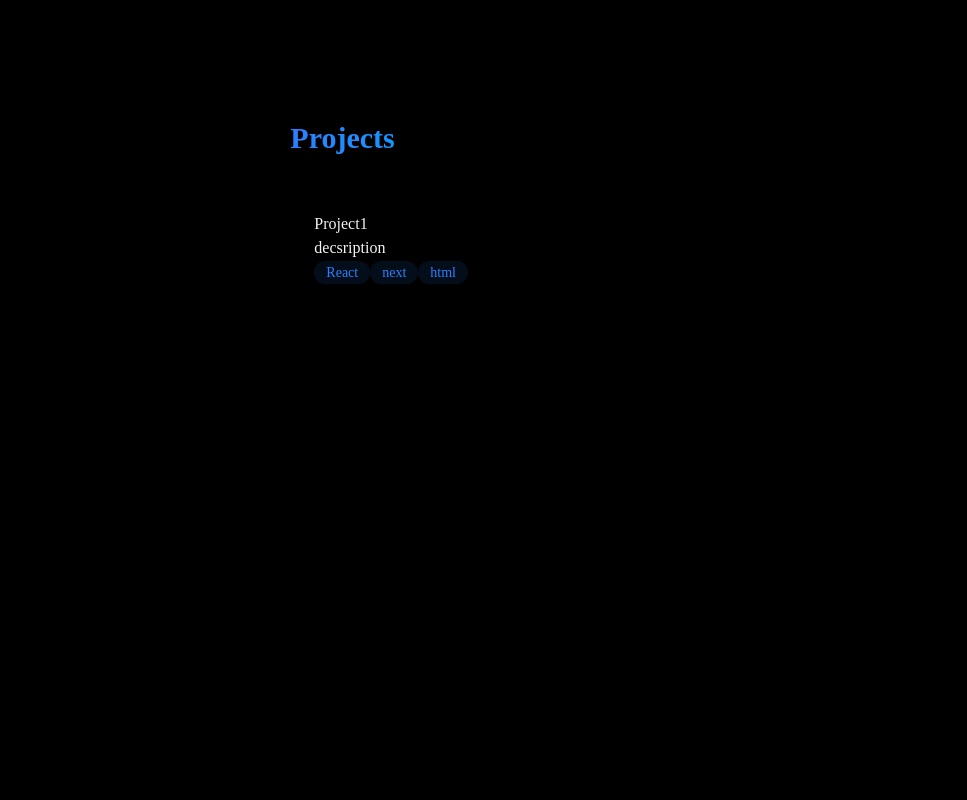
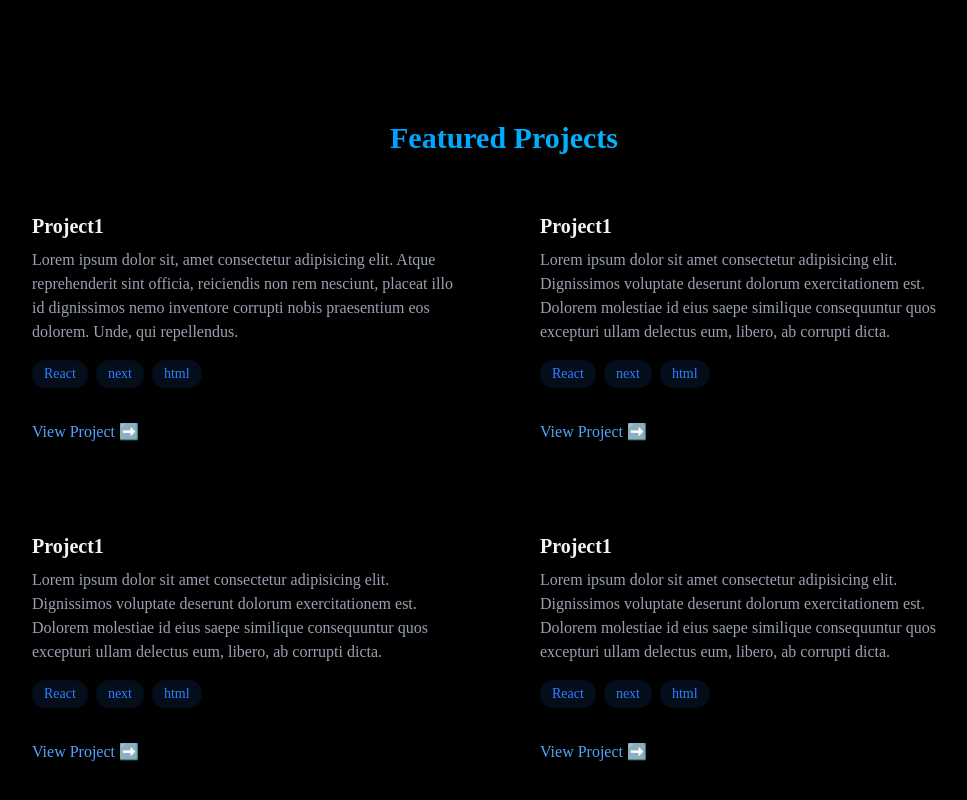
Before and after one commit to Shreyya18/new, a React (Vite) app: page / in a window 1280 px wide. Shown: the part 1560-2360 px from the top of the page, without its empty margins (136-1103 px from the left). Built offline with nearby package versions, Linux system fonts and the light colour scheme.

Commit message:
project section done

```diff
--- a/src/components/section/About.jsx
+++ b/src/components/section/About.jsx
@@ -1,7 +1,12 @@
+import { RevealOnScroll } from "../RevealOnScroll";
+
 export const About = () => {
     const frontendSkills = ["HTML", "CSS", "JavaScript", "React", "TailwindCSS", "NextJS"];
     const ProgrammingLang=["C", "C++","Java", "Python", "SQL"];
+
+
     return <section id="about" className=" min-h-screen flex items-center justify-center py-20 ">
+        <RevealOnScroll>
         <div className=" max-w-3xl max-auto px-4">
             <h2 className=" text-3xl font-bold mb-8 bg-gradient-to-r from-blue-500 to-cyan-400 0 bg-clip-text text-transparent">About Me</h2>
             <div className=" rounded-xl p-8 border-white/10 border hover:-translate-y-1 transition-all">
@@ -52,5 +57,6 @@ export const About = () => {
                         </div>
             </div>
         </div>
+        </RevealOnScroll>
     </section>
 }
--- a/src/components/section/Home.jsx
+++ b/src/components/section/Home.jsx
@@ -1,5 +1,8 @@
+import { RevealOnScroll } from "../RevealOnScroll"
+
 export const Home = () => {
     return <section id="home" className=" min-h-screen flex items-center justify-center relative">
+        <RevealOnScroll>
         <div className="text-center z-10 px-4">
             <h1 className="text-5xl md:text-7xl font-bold mb-6 bg-gradient-to-r from-blue-500 to-cyan-600 bg-clip-text
             text-transparent leading-right
@@ -17,5 +20,6 @@ export const Home = () => {
                 </a>
             </div>
         </div>
+        </RevealOnScroll>
     </section>
 }
--- a/src/components/section/Project.jsx
+++ b/src/components/section/Project.jsx
@@ -1,20 +1,72 @@
+import { RevealOnScroll } from "../RevealOnScroll"
+
 export const Project = () => {
     return <section id="project" className="min-h-screen flex item-center justify-center py-20">
+        <RevealOnScroll>
         <div className="max-w-5xl mx-auto px-4">
-            <h2 className=" text-3xl font-bold mb-8 bg-gradient-to-r from-blue-500 to-cyan-400 0 bg-clip-text text-transparent">Projects</h2>
+            <h2 className="flex justify-center text-3xl font-bold mb-8 bg-gradient-to-r from-blue-500 to-cyan-400 0 bg-clip-text text-transparent">Featured Projects</h2>
             <div className="grid grid-cols-1 md:grid-cols-2 gap-6">
-                <div className="p-6 rounded-xl border-white/10 hover:translate-y-1 hove">
-                    <h3>Project1</h3>
-                    <p>decsription</p>
-                    <div>
+                <div className="p-6 rounded-xl border-white/10 hover:translate-y-1 hover:shadow-[0_2px_8px_rgba(59,130,246,0.1)] transition-all">
+                    <h3 className="text-xl font-bold mb-2 ">Project1</h3>
+                    <p className="text-gray-400 mb-4">Lorem ipsum dolor sit, amet consectetur adipisicing elit. Atque reprehenderit sint officia, reiciendis non rem nesciunt, placeat illo id dignissimos nemo inventore corrupti nobis praesentium eos dolorem. Unde, qui repellendus.</p>
+                    <div className="flex flex-wrap gap-2 mb-4">
                         {["React", "next", "html"].map((tech, key) => (
                             <span key={key} className="bg-blue-500/10 text-blue-500 py-1 px-3 rounded-full text-sm hover:bg-blue-500/20  hover:shadow-[0_2px_8px_rgba(59,130,246,0.2)] transition ">
                                 {tech}
                             </span>
                         ))}
                     </div>
+                    <div className="flex justify-between items-center ">
+                        <a href="#" className="text-blue-400 hover: text-blue-300 transition-colors my-4">View Project ➡️ </a>
+                    </div>
+                </div>
+
+
+                <div className="p-6 rounded-xl border-white/10 hover:translate-y-1 hover:shadow-[0_2px_8px_rgba(59,130,246,0.1)] transition-all">
+                    <h3 className="text-xl font-bold mb-2 ">Project1</h3>
+                    <p className="text-gray-400 mb-4">Lorem ipsum dolor sit amet consectetur adipisicing elit. Dignissimos voluptate deserunt dolorum exercitationem est. Dolorem molestiae id eius saepe similique consequuntur quos excepturi ullam delectus eum, libero, ab corrupti dicta.</p>
+                    <div  className="flex flex-wrap gap-2 mb-4">
+                        {["React", "next", "html"].map((tech, key) => (
+                            <span key={key} className="bg-blue-500/10 text-blue-500 py-1 px-3 rounded-full text-sm hover:bg-blue-500/20  hover:shadow-[0_2px_8px_rgba(59,130,246,0.2)] transition ">
+                                {tech}
+                            </span>
+                        ))}
+                    </div>
+                    <div className="flex justify-between items-center">
+                        <a href="#" className="text-blue-400 hover: text-blue-300 transition-colors my-4">View Project ➡️ </a>
+                    </div>
+                </div>
+
+                <div className="p-6 rounded-xl border-white/10 hover:translate-y-1 hover:shadow-[0_2px_8px_rgba(59,130,246,0.1)] transition-all">
+                    <h3 className="text-xl font-bold mb-2 ">Project1</h3>
+                    <p className="text-gray-400 mb-4">Lorem ipsum dolor sit amet consectetur adipisicing elit. Dignissimos voluptate deserunt dolorum exercitationem est. Dolorem molestiae id eius saepe similique consequuntur quos excepturi ullam delectus eum, libero, ab corrupti dicta.</p>
+                    <div  className="flex flex-wrap gap-2 mb-4">
+                        {["React", "next", "html"].map((tech, key) => (
+                            <span key={key} className="bg-blue-500/10 text-blue-500 py-1 px-3 rounded-full text-sm hover:bg-blue-500/20  hover:shadow-[0_2px_8px_rgba(59,130,246,0.2)] transition ">
+                                {tech}
+                            </span>
+                        ))}
+                    </div>
+                    <div className="flex justify-between items-center">
+                        <a href="#" className="text-blue-400 hover: text-blue-300 transition-colors my-4">View Project ➡️ </a>
+                    </div>
+                </div>
+                <div className="p-6 rounded-xl border-white/10 hover:translate-y-1 hover:shadow-[0_2px_8px_rgba(59,130,246,0.1)] transition-all">
+                    <h3 className="text-xl font-bold mb-2 ">Project1</h3>
+                    <p className="text-gray-400 mb-4">Lorem ipsum dolor sit amet consectetur adipisicing elit. Dignissimos voluptate deserunt dolorum exercitationem est. Dolorem molestiae id eius saepe similique consequuntur quos excepturi ullam delectus eum, libero, ab corrupti dicta.</p>
+                    <div  className="flex flex-wrap gap-2 mb-4">
+                        {["React", "next", "html"].map((tech, key) => (
+                            <span key={key} className="bg-blue-500/10 text-blue-500 py-1 px-3 rounded-full text-sm hover:bg-blue-500/20  hover:shadow-[0_2px_8px_rgba(59,130,246,0.2)] transition ">
+                                {tech}
+                            </span>
+                        ))}
+                    </div>
+                    <div className="flex justify-between items-center">
+                        <a href="#" className="text-blue-400 hover: text-blue-300 transition-colors my-4">View Project ➡️ </a>
+                    </div>
                 </div>
             </div>
         </div>
+        </RevealOnScroll>
     </section>
 }
```
